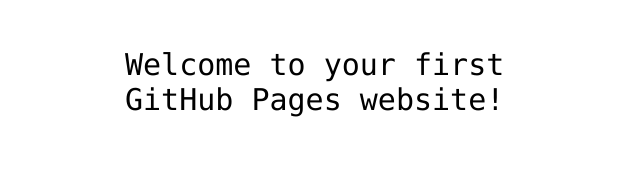
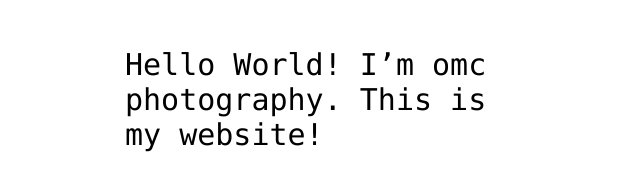
Before and after one commit to omc-photography/hello-world, a plain HTML site: page index.html in a window 1280 px wide. Shown: the part 341-532 px from the top of the page, without its empty margins (315-955 px from the left). Drawn offline with Linux system fonts and the light colour scheme.

Commit message:
First update to index.html

```diff
--- a/index.html
+++ b/index.html
@@ -12,7 +12,7 @@
 <img src="https://octodex.github.com/images/daftpunktocat-thomas.gif" id="octocat" alt="octocat-gif" />
 
 <!-- Change this code here by copy and pasting your template on line 15 -->
-<p>Welcome to your first GitHub Pages website!</p>
+<p>Hello World! I’m omc photography. This is my website!</p>
 
 </body>
 </html>
```
